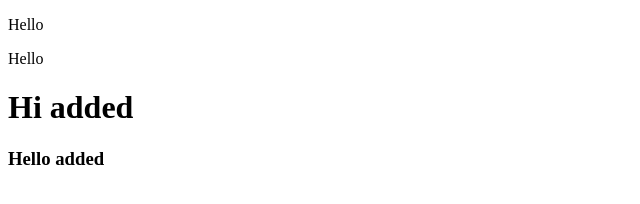
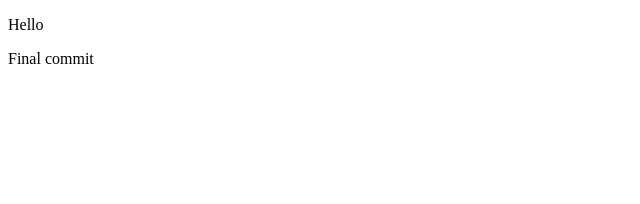
Before and after one commit to YuneshShrestha/github_training, a plain HTML site: page index.html in a window 1280 px wide. Shown: the whole page, without its empty margins (0-640 px from the left). Drawn offline with Linux system fonts and the light colour scheme.

Commit message:
Final commit

```diff
--- a/index.html
+++ b/index.html
@@ -7,9 +7,7 @@
 </head>
 <body>
     <p>Hello</p>
-    <p>Hello</p>
-    <h1>Hi added</h1>
-    <h3>Hello added</h3>
+    <p>Final commit</p>
 
 </body>
 </html>
```
